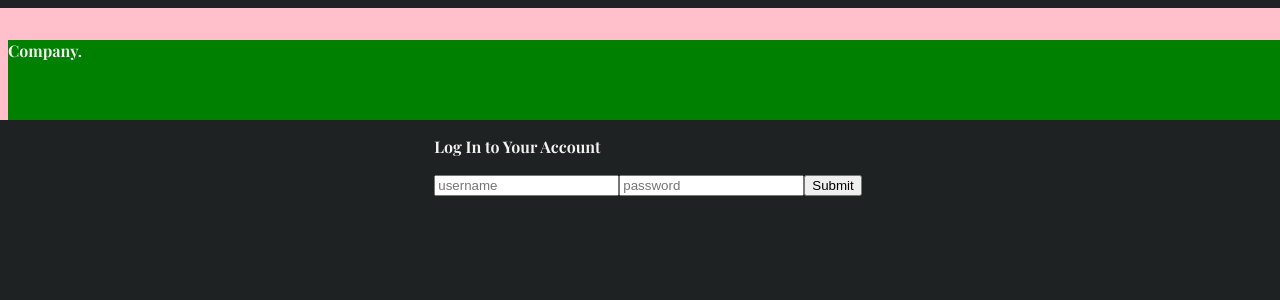
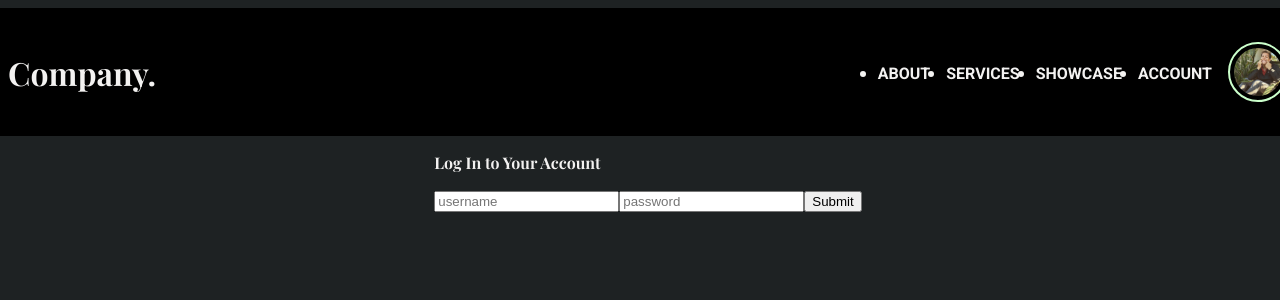
Before and after one commit to lfaivre/interview-login-page, a React (Create React App) app: page / in a window 1280 px wide. Shown: the top 300 px of the page. Built offline with nearby package versions, Linux system fonts and the light colour scheme; a web font is replaced by a local one.

Commit message:
feat: build out navigation bar

```diff
--- a/src/components/NavigationBar/index.css
+++ b/src/components/NavigationBar/index.css
@@ -1,12 +1,82 @@
 .navigation-bar {
   width: 100%;
-  height: 5rem;
-  padding: 1rem;
-  background-color: pink;
+  height: 6rem;
+  padding: 1rem 2rem;
+  background-color: #000000;
 }
 
 .inner-container {
   width: 100%;
   height: 100%;
-  background-color: green;
+
+  display: flex;
+  justify-content: space-between;
+  align-items: center;
 }
+
+.left,
+.right {
+  height: 100%;
+}
+
+.left {
+  display: flex;
+  justify-content: flex-start;
+  align-items: center;
+}
+
+.name {
+  font-size: 2rem;
+  text-decoration: none;
+  color: var(--color-offwhite);
+}
+
+.right {
+  display: flex;
+  justify-content: flex-end;
+  align-items: center;
+}
+
+.navigation-links {
+  height: 100%;
+  display: flex;
+  justify-content: flex-end;
+  align-items: center;
+}
+
+.link {
+  margin-left: 1rem;
+}
+
+.link a {
+  font-size: 1rem;
+  font-family: var(--font-family-paragraph);
+  font-weight: 700;
+  text-transform: uppercase;
+  text-decoration: none;
+  color: var(--color-offwhite);
+  transition: color 0.3s ease-in-out;
+}
+
+.link a:hover {
+  color: var(--color-mintgreen);
+}
+
+.account {
+  width: 3rem;
+  height: 3rem;
+  padding: 0.25rem;
+  border: 0.125rem solid var(--color-mintgreen);
+  border-radius: 50%;
+  margin-left: 1rem;
+  cursor: pointer;
+}
+
+.account .picture {
+  width: 100%;
+  height: 100%;
+  border-radius: 50%;
+  background-position: center;
+  background-repeat: no-repeat;
+  background-size: cover;
+}
--- a/src/components/NavigationBar/index.js
+++ b/src/components/NavigationBar/index.js
@@ -1,14 +1,35 @@
 import React from 'react';
 import './index.css';
+import profileImage from '../../assets/profile.jpeg';
 
 const NavigationBar = () => {
   return (
     <div className="navigation-bar">
       <div className="inner-container">
         <div className="left">
-          <p className="name">Company.</p>
+          <a href="/" className="name">
+            Company.
+          </a>
         </div>
-        <div className="right"></div>
+        <div className="right">
+          <ul className="navigation-links">
+            <li className="link">
+              <a href="/">About</a>
+            </li>
+            <li className="link">
+              <a href="/">Services</a>
+            </li>
+            <li className="link">
+              <a href="/">Showcase</a>
+            </li>
+            <li className="link">
+              <a href="/">Account</a>
+            </li>
+          </ul>
+          <div className="account">
+            <div className="picture" style={{ backgroundImage: `url(${profileImage})` }}></div>
+          </div>
+        </div>
       </div>
     </div>
   );
--- a/src/index.css
+++ b/src/index.css
@@ -1,6 +1,12 @@
 /* @info Import Google Fonts */
 
+/* @todo Condense requests into single request */
+
+/* @info Playfair Display */
 @import url('https://fonts.googleapis.com/css2?family=Playfair+Display:ital,wght@0,669;1,669&display=swap');
+
+/* @info Roboto */
+@import url('https://fonts.googleapis.com/css2?family=Roboto:wght@400;700&display=swap');
 
 :root {
   /* @info Define CSS Variables */
@@ -9,11 +15,13 @@
 
   --color-offwhite: #f3f2f1;
   --color-offblack: #1e2223;
+  --color-mintgreen: #cbffcb;
 
   /* @info Font Family */
 
   --font-family-default: 'Playfair Display', serif;
   --font-family-display: 'Playfair Display', serif;
+  --font-family-paragraph: 'Roboto', sans-serif;
 }
 
 html {
```
Also changed, not shown: src/assets/profile.jpeg (added).
